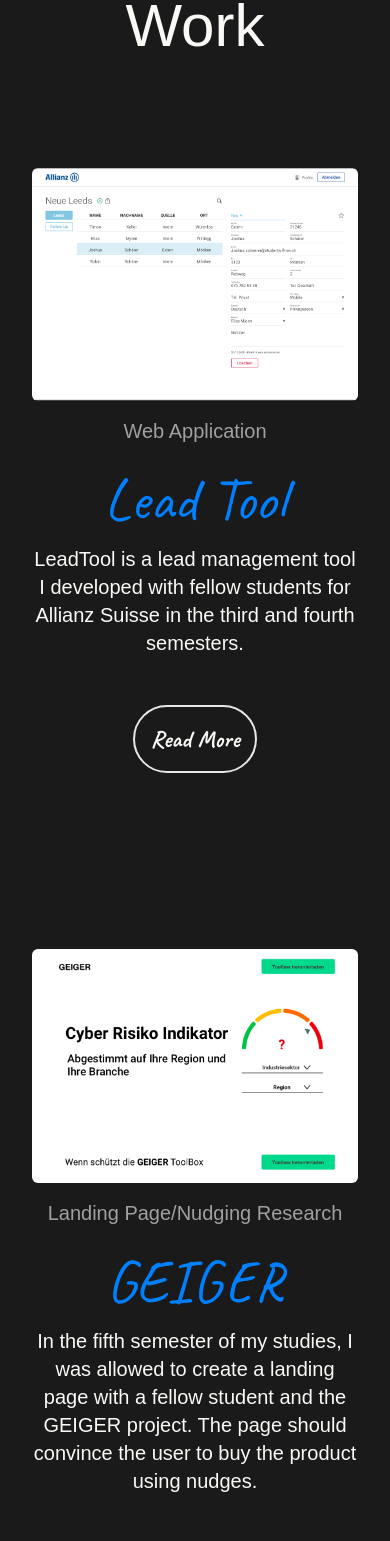
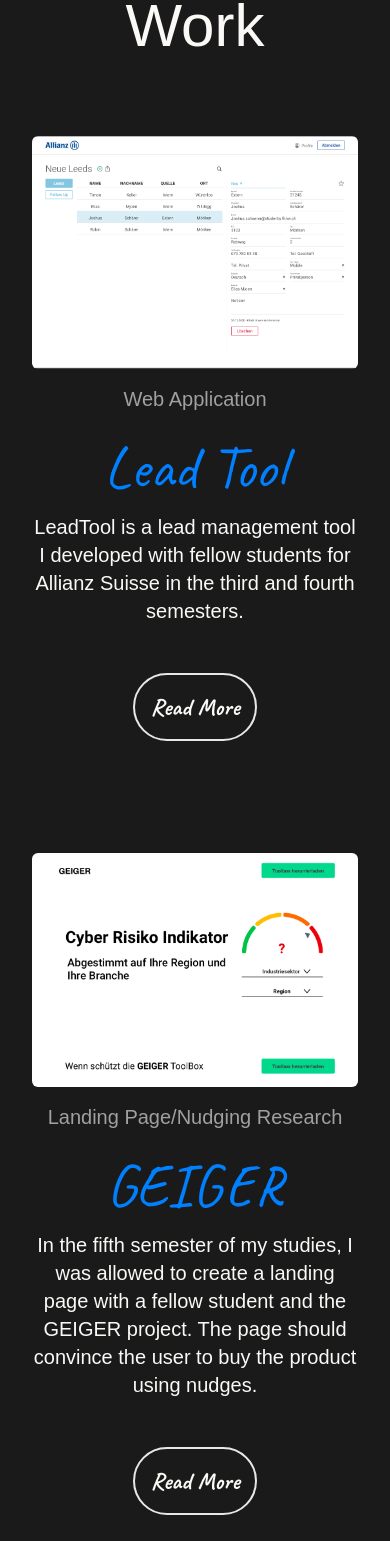
Before and after one commit to TimonKeller/Portfolio, a Next.js app: page / in a window 390 px wide. Shown: the part 1736-3277 px from the top of the page. Built offline with nearby package versions, Linux system fonts and the light colour scheme.

Commit message:
Update Projects.jsx

```diff
--- a/components/Projects.jsx
+++ b/components/Projects.jsx
@@ -4,7 +4,7 @@
   return (
     <div className="container mt-24 lg:px-24 px-8" id="projects">
       <div className="text-center text-6xl text-text">My recent Work</div>
-      <div className="md:px-0 py-16 grid md:grid-cols-12 mt-12 gap-x-16">
+      <div className="md:px-0 py-8 md:py-16 grid md:grid-cols-12 mt-12 gap-x-16">
         <div className="lg:col-span-5 text-center">
           <img src="/leadTool.png" className="justify-center rounded-md"></img>
         </div>
@@ -29,7 +29,7 @@
           </a>
         </div>
       </div>
-      <div className="md:px-0 py-16 grid md:grid-cols-12 mt-12 gap-x-16">
+      <div className="md:px-0 py-8 md:py-16 grid md:grid-cols-12 mt-12 gap-x-16">
         <div className="justify-center lg:col-span-7 flex flex-col gap-y-2 order-2 lg:order-1">
           <p className="mt-4 md:mt-0 text-center md:text-start text-text text-xl mb-4 opacity-60">
             Landing Page/Nudging Research
@@ -55,7 +55,7 @@
           <img src="/geiger.png" className="justify-center rounded-md"></img>
         </div>
       </div>
-      <div className="md:px-0 py-16 grid md:grid-cols-12 mt-12 gap-x-16">
+      <div className="md:px-0 py-8 md:py-16 grid md:grid-cols-12 mt-12 gap-x-16">
         <div className="lg:col-span-5 text-center">
           <img
             src="/goldenGoose.png"
@@ -83,7 +83,7 @@
           </a>
         </div>
       </div>
-      <div className="md:px-0 py-16 grid  md:grid-cols-12 mt-12 gap-x-16">
+      <div className="md:px-0 py-8 md:py-16 grid  md:grid-cols-12 mt-12 gap-x-16">
         <div className="justify-center lg:col-span-7 flex flex-col gap-y-2 order-2 lg:order-1">
           <p className="mt-4 md:mt-0 text-center md:text-start text-text text-xl mb-4 opacity-60">
             Landing Page/Nudging Research
```
